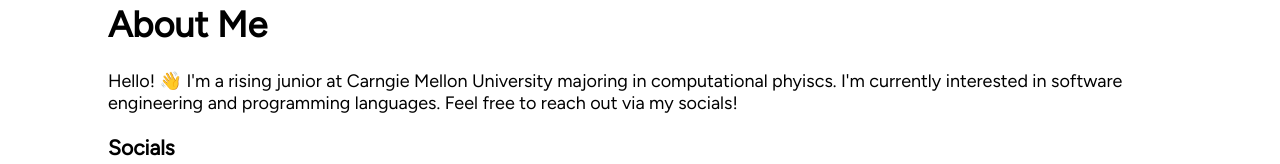
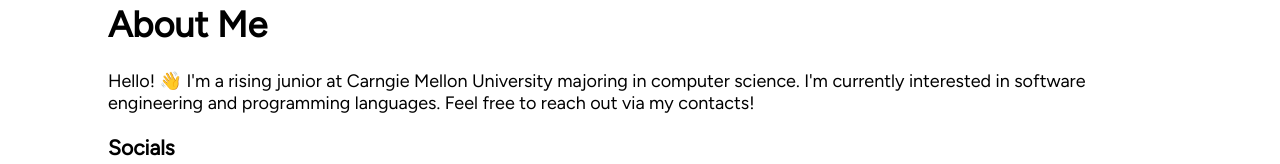
Before and after one commit to snah0902/snah0902.github.io, a plain HTML site: page index.html in a window 1280 px wide. Shown: the part 172-336 px from the top of the page. Drawn offline with Linux system fonts and the light colour scheme; a web font is replaced by a local one.

Commit message:
quick typo fix

```diff
--- a/index.html
+++ b/index.html
@@ -28,8 +28,8 @@
 
     <p>
       Hello! 👋 I'm a rising junior at Carngie Mellon University majoring in
-      computational phyiscs. I'm currently interested in software engineering
-      and programming languages. Feel free to reach out via my socials!
+      computer science. I'm currently interested in software engineering
+      and programming languages. Feel free to reach out via my contacts!
     </p>
 
     <div>
```
Also changed, not shown: resume.html (+1 -0 lines).
